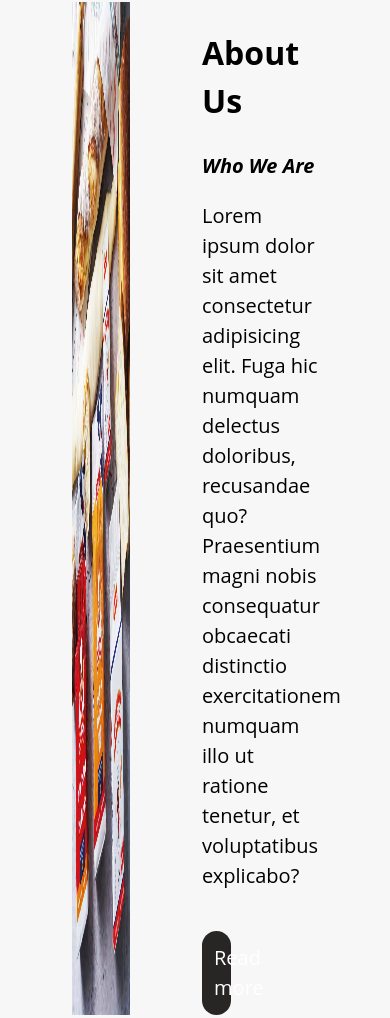
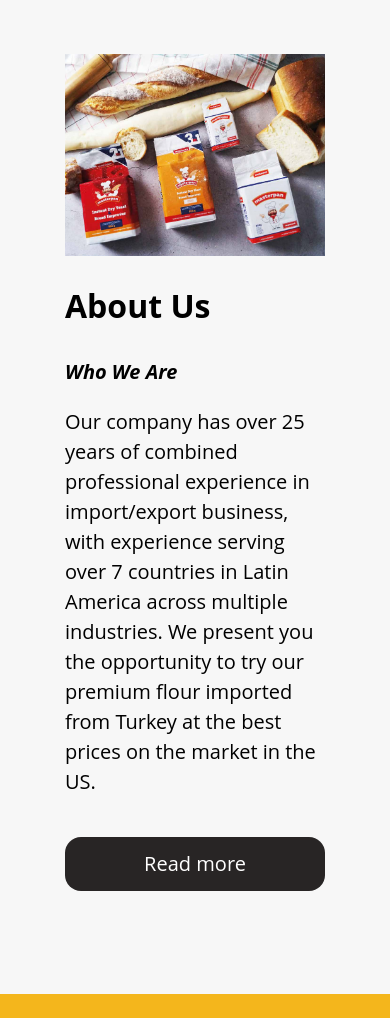
Before and after one commit to Aimee201291/impex-trading, a plain HTML site: page index2.html in a window 390 px wide. Shown: the part 854-1872 px from the top of the page. Drawn offline with nearby package versions, Linux system fonts and the light colour scheme.

Commit message:
Cambios para garantizar diseño responsive y agregada animación

```diff
--- a/app2.js
+++ b/app2.js
@@ -62,3 +62,39 @@ function showSlider() {
 
   items[itemActive].classList.add('active');
 }
+
+// Returns true if the specified element has been scrolled into the viewport.
+function isElementInViewport(elem) {
+    var rect = elem.getBoundingClientRect();
+    return (
+        rect.top >= 0 &&
+        rect.left >= 0 &&
+        rect.bottom <= (window.innerHeight || document.documentElement.clientHeight) &&
+        rect.right <= (window.innerWidth || document.documentElement.clientWidth)
+    );
+}
+
+function checkAnimation() {
+    var $aboutUs = $('.about-us');
+    var $elem = $aboutUs[0];
+
+    // Obtener la posición del div about-us en relación con el viewport
+    var rect = $elem.getBoundingClientRect();
+
+    // Calcular la posición del div about-us en relación con el viewport
+    var isAbove = rect.bottom <= 0;
+    var isBelow = rect.top >= window.innerHeight;
+
+    // Si nos estamos acercando al div about-us desde arriba (hacia abajo)
+    if (!isAbove && !isBelow) {
+        // Agregar la clase myanimation solo cuando nos acercamos al div desde arriba
+        $aboutUs.addClass('animation-1');
+    } else {
+        // Quitar la clase myanimation cuando nos alejamos del div
+        $aboutUs.removeClass('animation-1');
+    }
+}
+
+$(window).scroll(function(){
+    checkAnimation();
+});
--- a/index2.html
+++ b/index2.html
@@ -6,6 +6,7 @@
   <title>Document</title>
   <link rel="stylesheet" href="https://cdnjs.cloudflare.com/ajax/libs/font-awesome/6.5.2/css/all.min.css" integrity="sha512-SnH5WK+bZxgPHs44uWIX+LLJAJ9/2PkPKZ5QiAj6Ta86w+fsb2TkcmfRyVX3pBnMFcV7oQPJkl9QevSCWr3W6A==" crossorigin="anonymous" referrerpolicy="no-referrer" />
   <link rel="stylesheet" href="styles2.css">
+  <script src="https://code.jquery.com/jquery-3.6.0.min.js"></script>
 </head>
 <body>
   <header>
@@ -77,7 +78,8 @@
     <div class="about-us__text">
       <h2 class="about-us__title">About Us</h2>
       <p class="about-us__subtitle">Who We Are</p>
-      <p class="about-us__paragrah">Lorem ipsum dolor sit amet consectetur adipisicing elit. Fuga hic numquam delectus doloribus, recusandae quo? Praesentium magni nobis consequatur obcaecati distinctio exercitationem numquam illo ut ratione tenetur, et voluptatibus explicabo?</p>
+      <p class="about-us__paragrah">Our company has over 25 years of combined professional experience in import/export business, with experience serving over 7 countries in Latin America across multiple industries.
+      We present you the opportunity to try our premium flour imported from Turkey at the best prices on the market in the US.</p>
       <div class="about-us__button">Read more</div>
     </div>
   </div>
--- a/styles2.css
+++ b/styles2.css
@@ -182,6 +182,7 @@ header .logo img {
 	/*margin-top: -50px; Nuevo*/
   grid-column: 1/-1;
 	margin-top: -100px; /*Nuevo*/
+  margin-bottom: 3.25rem;
 	position: relative;
   color: #eee;
 }
@@ -306,8 +307,17 @@ header .logo img {
 	color: black;
 }
 
+@keyframes animation {
+  from {
+    bottom: -100px
+  }
+  to {
+    bottom: 0px
+  }
+}
+
 .about-us {
-  margin: 3.25rem 0;
+  margin: 3.25rem 0 3.25rem 0;
   display: grid;
   grid-template-columns: repeat(6, 1fr);
   grid-column: 1/-1;
@@ -329,6 +339,11 @@ header .logo img {
   grid-column: 3/-1;
 }
 
+.animation-1 {
+  position: relative;
+  animation: 3s animation;
+}
+
 .about-us__title {
   font-size: 2rem
 }
@@ -348,11 +363,34 @@ header .logo img {
   text-align: center;
 }
 
+.about-us__button:hover {
+  background: rgb(21, 20, 20);
+}
+
+@media (max-width: 750px) {
+  .about-us__button {
+    width: 100%;
+  }
+}
+
 .about-us__subtitle,
 .about-us__paragrah,
 .about-us__button,
 .info-section__title {
   font-size: 1.25rem;
+}
+
+@media (max-width: 1300px) {
+  .about-us__img {
+  margin-left: 0;
+  grid-column: 2/6;
+}
+
+.about-us__text {
+    margin-left: 0;
+    margin-right: 0;
+    grid-column: 2/6;
+  }
 }
 
 footer {
```
